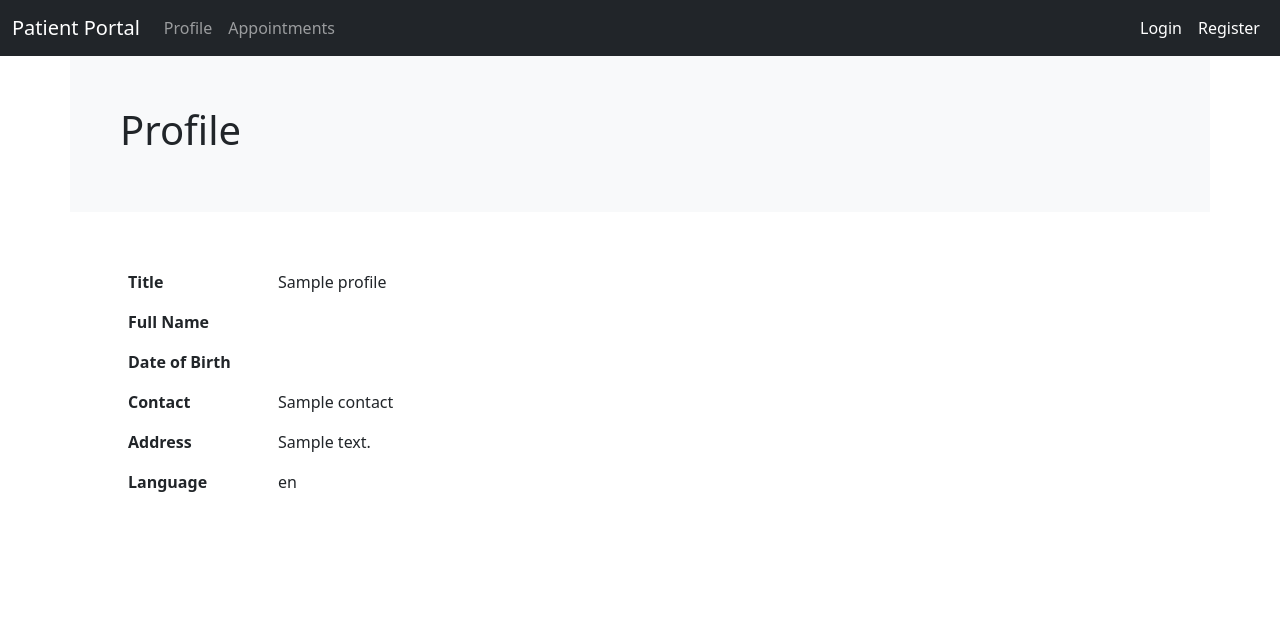
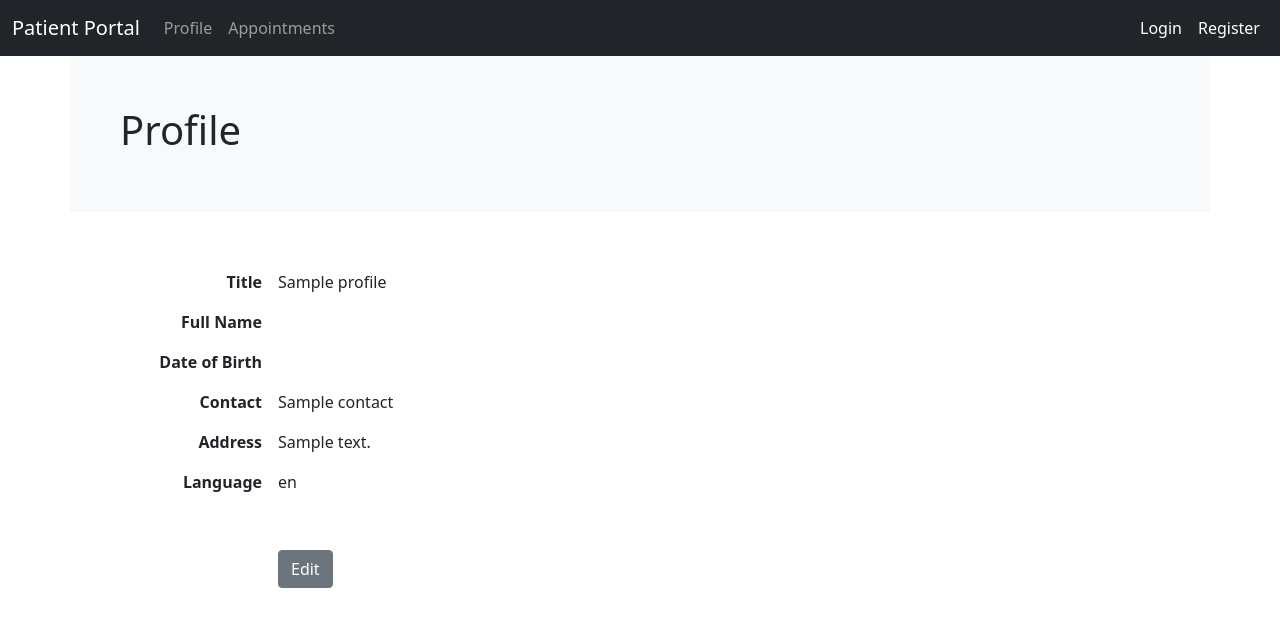
Before and after one commit to kelhwh/fhir-flask-client-web-app, a Flask app: template application/templates/profile.html in a window 1280 px wide. Shown: the top 627 px of the page. Run offline with Flask 2, Linux system fonts and the light colour scheme; the template is opened without the code that fills it: most values are stand-ins (such as "Sample title", 1, 10 or a date in 2020).

Commit message:
change text alignment and add 'edit' button in profile.html

```diff
--- a/application/templates/profile.html
+++ b/application/templates/profile.html
@@ -7,28 +7,37 @@
     <table class="table table-borderless">
       <tbody>
         <tr>
-          <th style="width: 150px">Title</th>
+          <th style="width: 150px; text-align:right">Title</th>
           <td>{{ profile['title'] }}</td>
         </tr>
         <tr>
-          <th>Full Name</th>
+          <th style="text-align:right">Full Name</th>
           <td>{{ current_user.given_name }} {{ current_user.family_name }}</td>
         </tr>
         <tr>
-          <th>Date of Birth</th>
+          <th style="text-align:right">Date of Birth</th>
           <td>{{ current_user.date_of_birth }}</td>
         </tr>
         <tr>
-          <th>Contact</th>
+          <th style="text-align:right">Contact</th>
           <td>{{ profile['contact'] }}</td>
         </tr>
         <tr>
-          <th>Address</th>
+          <th style="text-align:right">Address</th>
           <td>{{ profile['address'] }}</td>
         </tr>
         <tr>
-          <th>Language</th>
+          <th style="text-align:right">Language</th>
           <td>{{ profile['language'] }}</td>
+        </tr>
+        <tr>
+          <td><br></td>
+        </tr>
+        <tr>
+          <th></th>
+          <td>
+            <a class="btn btn-secondary" href="{{ url_for('profile_bp.edit') }}" rold="button">Edit</a>
+          </td>
         </tr>
       </tbody>
   </div>
```
